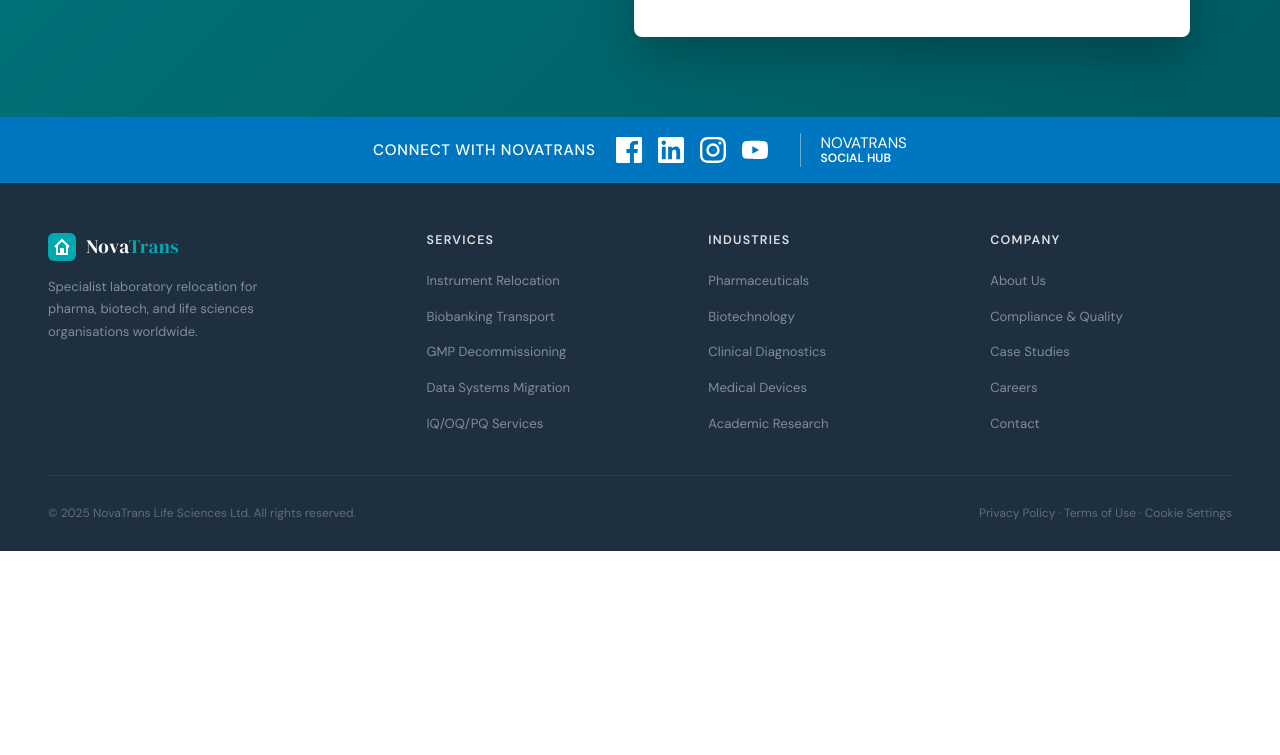
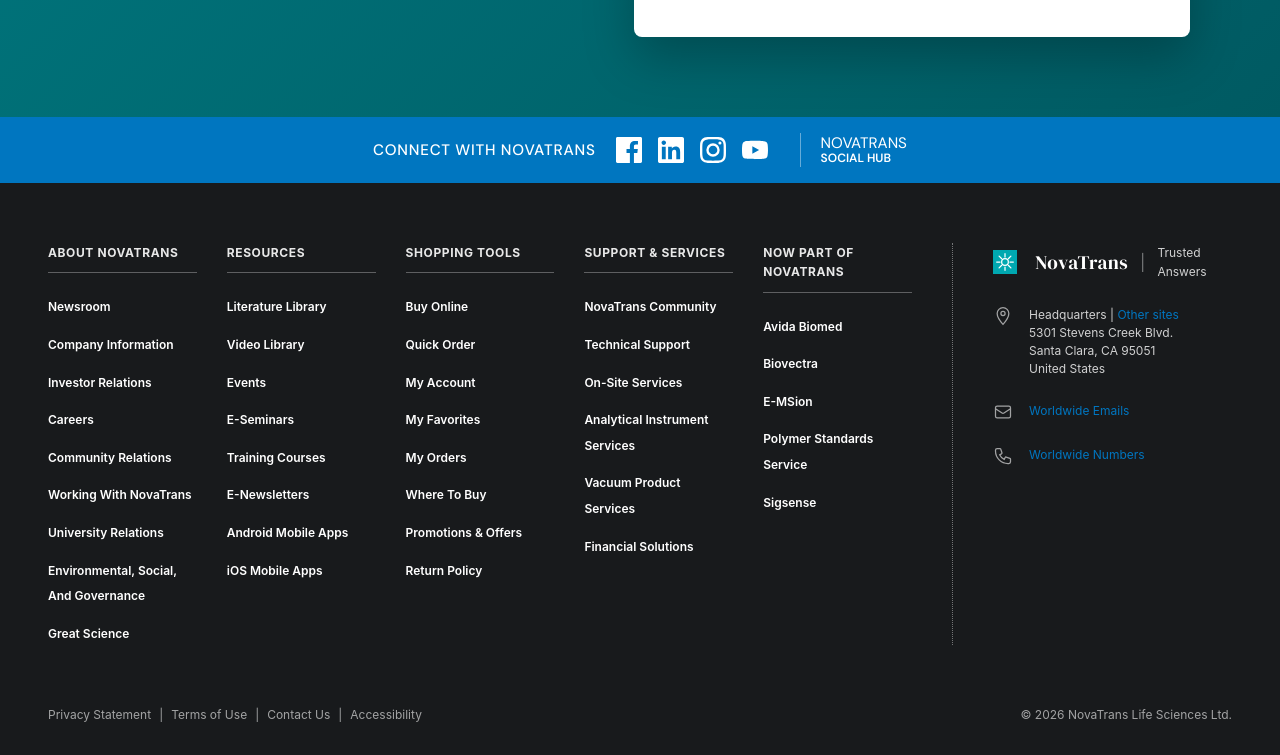
Before and after one commit to Kjeez/Lab-relocation-landing, a plain HTML site: page index.html in a window 1280 px wide. Shown: the part 4820-5575 px from the top of the page. Before the commit the page ends 5371 px from the top, so only its background shows below. Drawn offline with Linux system fonts and the light colour scheme.

Commit message:
Redesign footer to match Agilent layout

```diff
--- a/index.html
+++ b/index.html
@@ -659,49 +659,25 @@
   }
 
   /* ── FOOTER ── */
-  footer {
-    background: var(--gray-800);
-    padding: 48px 48px 28px;
-  }
-  .footer-top {
-    display: grid;
-    grid-template-columns: 1.4fr 1fr 1fr 1fr;
-    gap: 40px;
-    padding-bottom: 40px;
-    border-bottom: 1px solid rgba(255,255,255,0.08);
-    margin-bottom: 28px;
-  }
-  .footer-brand p {
-    color: rgba(255,255,255,0.45);
-    font-size: 0.82rem;
-    line-height: 1.7;
-    margin-top: 14px;
-    max-width: 240px;
-  }
-  .footer-col h5 {
-    color: rgba(255,255,255,0.85);
-    font-size: 0.78rem;
-    font-weight: 700;
-    letter-spacing: 0.1em;
-    text-transform: uppercase;
-    margin-bottom: 16px;
-  }
-  .footer-col ul { list-style: none; display: flex; flex-direction: column; gap: 10px; }
-  .footer-col a {
-    color: rgba(255,255,255,0.45);
-    font-size: 0.82rem;
-    text-decoration: none;
-    transition: color 0.2s;
-  }
-  .footer-col a:hover { color: var(--teal-light); }
-  .footer-bottom {
-    display: flex;
-    align-items: center;
-    justify-content: space-between;
-    flex-wrap: wrap;
-    gap: 12px;
-  }
-  .footer-bottom p { color: rgba(255,255,255,0.3); font-size: 0.75rem; }
+  footer { background: #181A1C; color: #FFFFFF; padding: 60px 48px 30px; font-family: -apple-system, BlinkMacSystemFont, "Segoe UI", Roboto, Helvetica, Arial, sans-serif; }
+  .footer-inner { display: flex; justify-content: space-between; gap: 40px; }
+  .footer-links-grid { display: grid; grid-template-columns: repeat(5, 1fr); gap: 30px; flex-grow: 1; }
+  .footer-col h5 { color: rgba(255,255,255,0.9); font-size: 0.75rem; font-weight: 700; text-transform: uppercase; margin-bottom: 20px; padding-bottom: 10px; border-bottom: 1px solid rgba(255,255,255,0.3); letter-spacing: 0.05em; }
+  .footer-col ul { list-style: none; display: flex; flex-direction: column; gap: 12px; }
+  .footer-col a { color: #FFFFFF; font-size: 0.75rem; font-weight: 600; text-decoration: none; transition: color 0.15s; }
+  .footer-col a:hover { color: #0076C0; }
+  .footer-contact { width: 280px; flex-shrink: 0; padding-left: 40px; border-left: 1px dotted rgba(255,255,255,0.4); display: flex; flex-direction: column; gap: 24px; }
+  .footer-brand-row { display: flex; align-items: center; gap: 12px; }
+  .contact-item { display: flex; align-items: flex-start; gap: 16px; }
+  .contact-item svg { width: 20px; height: 20px; color: rgba(255,255,255,0.6); flex-shrink: 0; }
+  .contact-item p, .contact-item a { color: rgba(255,255,255,0.8); font-size: 0.75rem; line-height: 1.5; margin: 0; text-decoration: none; }
+  .contact-item a { color: #0076C0; }
+  .contact-item a:hover { text-decoration: underline; }
+  .footer-bottom { margin-top: 60px; display: flex; justify-content: space-between; align-items: center; border-top: none; }
+  .footer-links-inline { display: flex; gap: 8px; color: rgba(255,255,255,0.6); font-size: 0.75rem; }
+  .footer-links-inline a { color: rgba(255,255,255,0.6); text-decoration: none; }
+  .footer-links-inline a:hover { color: #FFFFFF; }
+  .footer-copyright { color: rgba(255,255,255,0.6); font-size: 0.75rem; }
 
   @media (max-width: 1024px) {
     .hero { grid-template-columns: 1fr; padding: 60px 28px 0; }
@@ -711,7 +687,10 @@
     .process-grid::before { display: none; }
     .compliance-inner, .intro-grid { grid-template-columns: 1fr; }
     .testimonials-grid { grid-template-columns: 1fr 1fr; }
-    .footer-top { grid-template-columns: 1fr 1fr; }
+    .footer-inner { flex-direction: column; }
+    .footer-contact { width: 100%; border-left: none; padding-left: 0; border-top: 1px dotted rgba(255,255,255,0.4); padding-top: 40px; }
+    .footer-links-grid { grid-template-columns: repeat(3, 1fr); }
+    .footer-bottom { flex-direction: column; gap: 20px; text-align: center; }
     nav { padding: 0 24px; }
     .nav-links { display: none; }
     .section { padding: 56px 28px; }
@@ -721,7 +700,7 @@
     .services-grid, .testimonials-grid { grid-template-columns: 1fr; }
     .process-grid { grid-template-columns: 1fr; }
     .trust-logos { display: none; }
-    .footer-top { grid-template-columns: 1fr; }
+    .footer-links-grid { grid-template-columns: 1fr; }
     .breadcrumb { padding: 10px 24px; }
   }
 </style>
@@ -1137,50 +1116,107 @@
 
 <!-- FOOTER -->
 <footer>
-  <div class="footer-top">
-    <div class="footer-brand">
-      <div class="nav-logo" style="margin-bottom:0">
-        <div class="nav-logo-icon" style="width:28px;height:28px;">
-          <svg width="16" height="16" fill="none" viewBox="0 0 20 20" stroke="white" stroke-width="2"><path d="M3 10l7-7 7 7M5 8v9h4v-5h2v5h4V8"/></svg>
-        </div>
-        <span class="nav-logo-name">Nova<span>Trans</span></span>
-      </div>
-      <p>Specialist laboratory relocation for pharma, biotech, and life sciences organisations worldwide.</p>
-    </div>
+  <div class="footer-inner">
+    <div class="footer-links-grid">
       <div class="footer-col">
-      <h5>Services</h5>
+        <h5>ABOUT NOVATRANS</h5>
         <ul>
-        <li><a href="#">Instrument Relocation</a></li>
-        <li><a href="#">Biobanking Transport</a></li>
-        <li><a href="#">GMP Decommissioning</a></li>
-        <li><a href="#">Data Systems Migration</a></li>
-        <li><a href="#">IQ/OQ/PQ Services</a></li>
+          <li><a href="#">Newsroom</a></li>
+          <li><a href="#">Company Information</a></li>
+          <li><a href="#">Investor Relations</a></li>
+          <li><a href="#">Careers</a></li>
+          <li><a href="#">Community Relations</a></li>
+          <li><a href="#">Working With NovaTrans</a></li>
+          <li><a href="#">University Relations</a></li>
+          <li><a href="#">Environmental, Social, And Governance</a></li>
+          <li><a href="#">Great Science</a></li>
         </ul>
       </div>
       <div class="footer-col">
-      <h5>Industries</h5>
+        <h5>RESOURCES</h5>
         <ul>
-        <li><a href="#">Pharmaceuticals</a></li>
-        <li><a href="#">Biotechnology</a></li>
-        <li><a href="#">Clinical Diagnostics</a></li>
-        <li><a href="#">Medical Devices</a></li>
-        <li><a href="#">Academic Research</a></li>
+          <li><a href="#">Literature Library</a></li>
+          <li><a href="#">Video Library</a></li>
+          <li><a href="#">Events</a></li>
+          <li><a href="#">E-Seminars</a></li>
+          <li><a href="#">Training Courses</a></li>
+          <li><a href="#">E-Newsletters</a></li>
+          <li><a href="#">Android Mobile Apps</a></li>
+          <li><a href="#">iOS Mobile Apps</a></li>
         </ul>
       </div>
       <div class="footer-col">
-      <h5>Company</h5>
+        <h5>SHOPPING TOOLS</h5>
         <ul>
-        <li><a href="#">About Us</a></li>
-        <li><a href="#">Compliance & Quality</a></li>
-        <li><a href="#">Case Studies</a></li>
-        <li><a href="#">Careers</a></li>
-        <li><a href="#">Contact</a></li>
+          <li><a href="#">Buy Online</a></li>
+          <li><a href="#">Quick Order</a></li>
+          <li><a href="#">My Account</a></li>
+          <li><a href="#">My Favorites</a></li>
+          <li><a href="#">My Orders</a></li>
+          <li><a href="#">Where To Buy</a></li>
+          <li><a href="#">Promotions & Offers</a></li>
+          <li><a href="#">Return Policy</a></li>
+        </ul>
+      </div>
+      <div class="footer-col">
+        <h5>SUPPORT & SERVICES</h5>
+        <ul>
+          <li><a href="#">NovaTrans Community</a></li>
+          <li><a href="#">Technical Support</a></li>
+          <li><a href="#">On-Site Services</a></li>
+          <li><a href="#">Analytical Instrument Services</a></li>
+          <li><a href="#">Vacuum Product Services</a></li>
+          <li><a href="#">Financial Solutions</a></li>
+        </ul>
+      </div>
+      <div class="footer-col">
+        <h5>NOW PART OF NOVATRANS</h5>
+        <ul>
+          <li><a href="#">Avida Biomed</a></li>
+          <li><a href="#">Biovectra</a></li>
+          <li><a href="#">E-MSion</a></li>
+          <li><a href="#">Polymer Standards Service</a></li>
+          <li><a href="#">Sigsense</a></li>
         </ul>
       </div>
     </div>
+    <div class="footer-contact">
+      <div class="footer-brand-row">
+        <div class="nav-logo" style="margin-bottom:0; color: white;">
+          <div class="nav-logo-icon" style="width:24px;height:24px; border:none; border-radius:0;">
+            <svg width="24" height="24" fill="none" viewBox="0 0 24 24" stroke="white" stroke-width="1.5"><path d="M12 2v4M12 18v4M2 12h4M18 12h4M4.93 4.93l2.83 2.83M16.24 16.24l2.83 2.83M4.93 19.07l2.83-2.83M16.24 7.76l2.83-2.83M8 12a4 4 0 118 0 4 4 0 01-8 0z" stroke-linecap="round" stroke-linejoin="round"/></svg>
+          </div>
+          <span class="nav-logo-name" style="font-size: 1.2rem; margin-left: 8px;">Nova<span style="color:white; font-weight:400;">Trans</span></span>
+        </div>
+        <span style="color:rgba(255,255,255,0.4)">|</span>
+        <span style="font-size:0.75rem; color:rgba(255,255,255,0.8)">Trusted Answers</span>
+      </div>
+      <div class="contact-item">
+        <svg fill="none" viewBox="0 0 24 24" stroke="currentColor" stroke-width="1.5"><path d="M12 2C8.13 2 5 5.13 5 9c0 5.25 7 13 7 13s7-7.75 7-13c0-3.87-3.13-7-7-7z"/><circle cx="12" cy="9" r="2.5"/></svg>
+        <div>
+          <p>Headquarters | <a href="#">Other sites</a><br>
+          5301 Stevens Creek Blvd.<br>
+          Santa Clara, CA 95051<br>
+          United States</p>
+        </div>
+      </div>
+      <div class="contact-item">
+        <svg fill="none" viewBox="0 0 24 24" stroke="currentColor" stroke-width="1.5"><path d="M3 8l7.89 5.26a2 2 0 002.22 0L21 8M5 19h14a2 2 0 002-2V7a2 2 0 00-2-2H5a2 2 0 00-2 2v10a2 2 0 002 2z"/></svg>
+        <p><a href="#">Worldwide Emails</a></p>
+      </div>
+      <div class="contact-item">
+        <svg fill="none" viewBox="0 0 24 24" stroke="currentColor" stroke-width="1.5"><path d="M3 5a2 2 0 012-2h3.28a1 1 0 01.948.684l1.498 4.493a1 1 0 01-.502 1.21l-2.257 1.13a11.042 11.042 0 005.516 5.516l1.13-2.257a1 1 0 011.21-.502l4.493 1.498a1 1 0 01.684.949V19a2 2 0 01-2 2h-1C9.716 21 3 14.284 3 6V5z"/></svg>
+        <p><a href="#">Worldwide Numbers</a></p>
+      </div>
+    </div>
+  </div>
   <div class="footer-bottom">
-    <p>© 2025 NovaTrans Life Sciences Ltd. All rights reserved.</p>
-    <p>Privacy Policy · Terms of Use · Cookie Settings</p>
+    <div class="footer-links-inline">
+      <a href="#">Privacy Statement</a> | <a href="#">Terms of Use</a> | <a href="#">Contact Us</a> | <a href="#">Accessibility</a>
+    </div>
+    <div class="footer-copyright">
+      © 2026 NovaTrans Life Sciences Ltd.
+    </div>
   </div>
 </footer>
 
```
Lines whose indentation alone changed are shown as unchanged.
